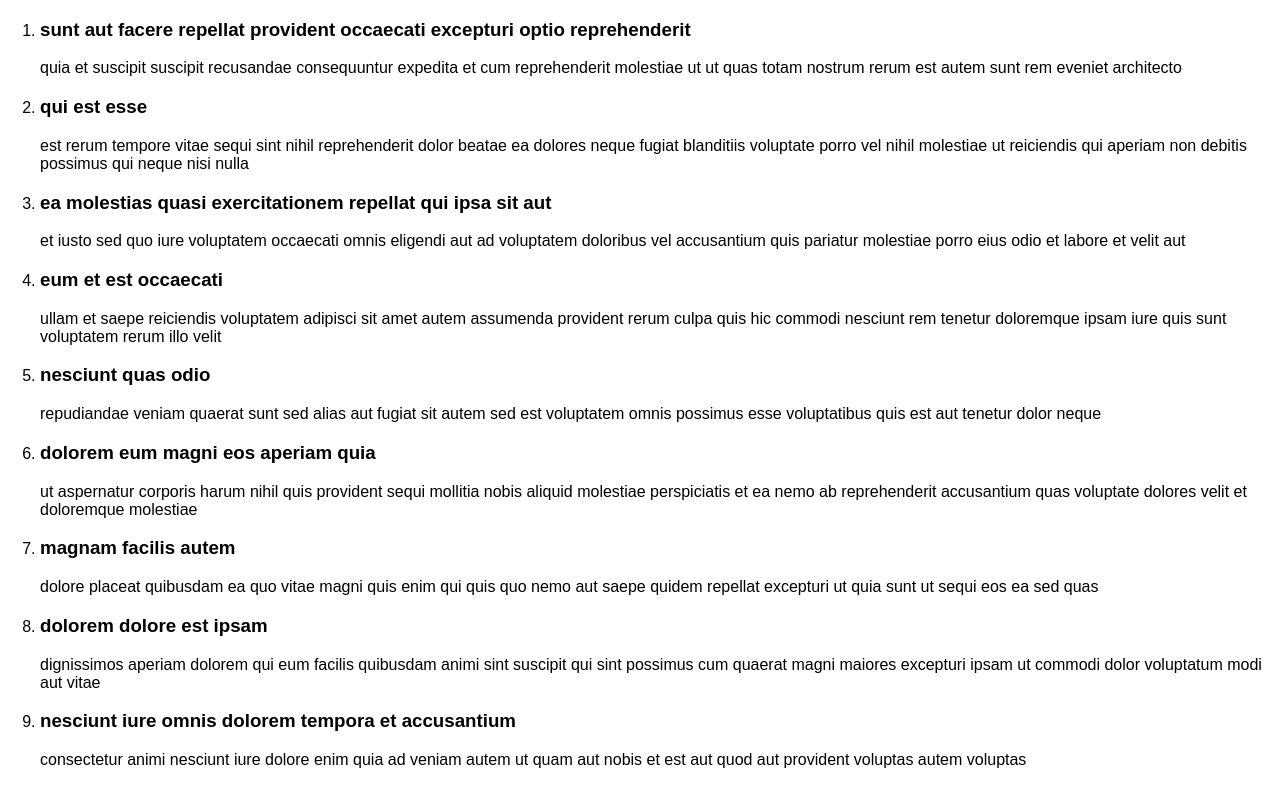
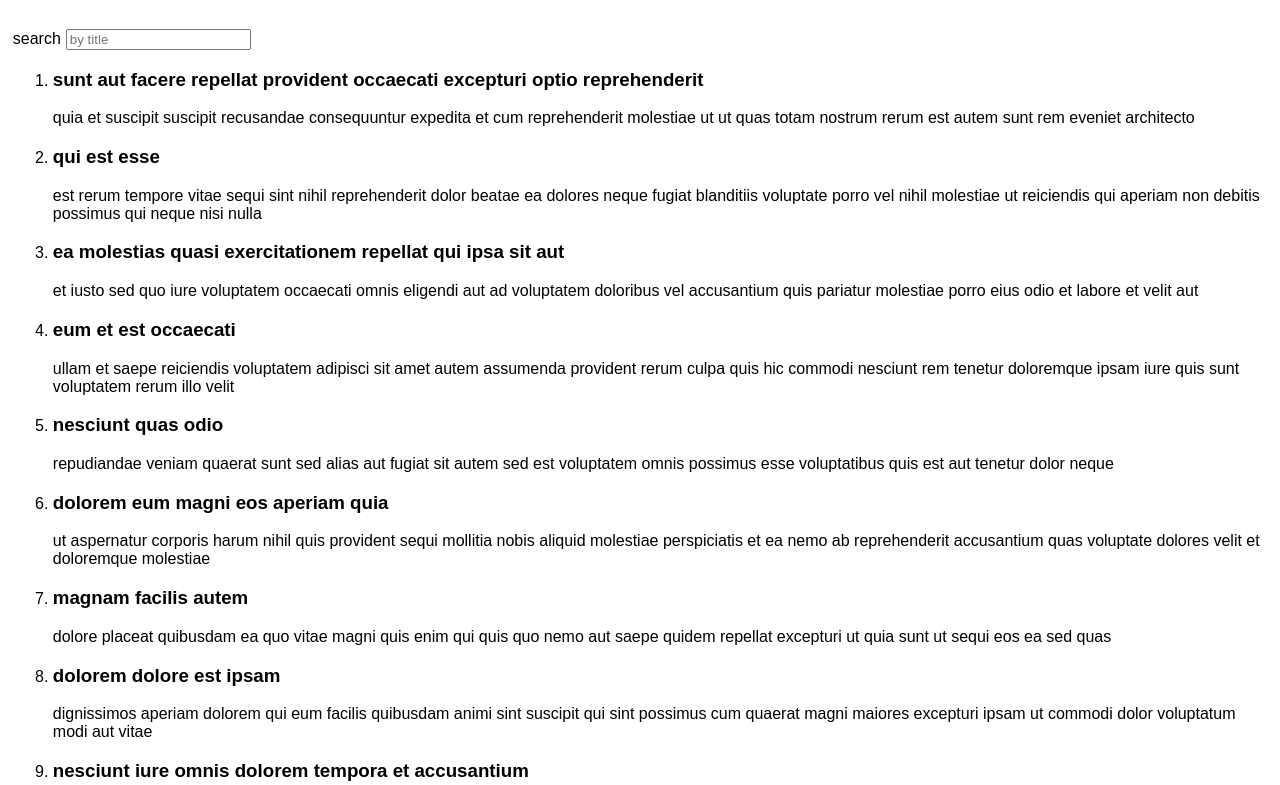
Before and after one commit to shulgatyy/Apiko-Full-Stack-Intensive, a React app: page / in a window 1280 px wide. Shown: the top 785 px of the page. Built offline with nearby package versions, Linux system fonts and the light colour scheme.

Commit message:
task 4 ready

```diff
--- /dev/null
+++ b/src/components/NothingToShow.js
@@ -0,0 +1,9 @@
+import React from "react";
+
+const NothingToShow = () => (
+  <p>
+    <i>No items found</i>
+  </p>
+);
+
+export default NothingToShow;
--- a/src/components/PostList.js
+++ b/src/components/PostList.js
@@ -2,26 +2,42 @@ import React, { Component, Fragment } from "react";
 import PostListItem from "./PostListItem";
 import MoreButton from "./MoreButton";
 import data from "../data";
+import Search from "./Search";
+import NothingToShow from "./NothingToShow";
 
 export default class PostList extends Component {
   state = {
-    page: 1
+    page: 1,
+    search: ""
   };
 
   showMore = () => {
     this.setState(prev => ({ page: prev.page + 1 }));
   };
 
+  handleChange = ({ target: { value: search } }) => {
+    this.setState({ search });
+  };
+
+  static renderList(posts) {
+    return (
+      <ol>{posts.map(post => <PostListItem key={post.id} {...post} />)}</ol>
+    );
+  }
+
   render() {
-    const showCount = this.state.page * 10;
+    const { search, page } = this.state;
+    const showCount = page * 10;
     const hasMore = data.length > showCount;
+    const postsToShow = data
+      .slice(0, showCount)
+      .filter(({ title }) => title.includes(search));
     return (
       <Fragment>
-        <ol>
-          {data
-            .slice(0, showCount)
-            .map(post => <PostListItem key={post.id} {...post} />)}
-        </ol>
+        <Search value={search} onChange={this.handleChange} />
+        {postsToShow.length
+          ? PostList.renderList(postsToShow)
+          : <NothingToShow />}
         {hasMore && <MoreButton action={this.showMore} />}
       </Fragment>
     );
--- /dev/null
+++ b/src/components/Search.js
@@ -0,0 +1,15 @@
+import React from "react";
+
+const Search = ({ value, onChange }) => (
+  <p>
+    search
+    <input
+      type="text"
+      value={value}
+      onChange={onChange}
+      placeholder="by title"
+    />
+  </p>
+);
+
+export default Search;
--- a/src/index.css
+++ b/src/index.css
@@ -1,13 +1,16 @@
 body {
     margin: 0;
-    padding: 0;
+    padding: 1%;
     font-family: sans-serif;
 }
 
 button {
-    width: 98%;
+    width: 100%;
     padding: 1%;
-    margin: 1%;
     font-weight: 900;
     color: green;
 }
+
+input {
+    margin: 0 5px;
+}
```
Also changed, not shown: README.md.
